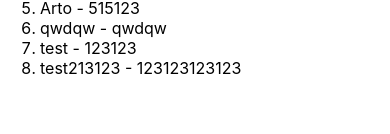
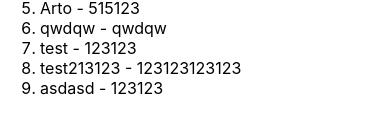
Before and after one commit to omergulen/fullstackchallenge, a React (Create React App) app in the folder part2/phonebook/: page / in a window 390 px wide. Shown: the part 376-510 px from the top of the page. Built offline with nearby package versions, Linux system fonts and the light colour scheme; data requests are answered from the project's data file.

Commit message:
part2 :: Phonebook step8

```diff
--- a/part2/phonebook/db.json
+++ b/part2/phonebook/db.json
@@ -39,6 +39,11 @@
       "name": "test213123",
       "number": "123123123123",
       "id": 8
+    },
+    {
+      "name": "asdasd",
+      "number": "123123",
+      "id": 9
     }
   ]
 }
--- a/part2/phonebook/src/App.js
+++ b/part2/phonebook/src/App.js
@@ -1,5 +1,5 @@
 import React, { useState, useEffect } from 'react'
-import axios from 'axios'
+import peopleDB from './services/people'
 
 const Header = ({ title }) => <h2>{title}</h2>
 
@@ -41,11 +41,7 @@
   const [newPhone, setNewPhone] = useState('')
 
   useEffect(() => {
-    axios
-      .get('http://localhost:3001/people')
-      .then(response => {
-        setPeople(response.data)
-      })
+    peopleDB.getAll().then(data => setPeople(data))
   }, [])
 
   const handleFilterNameChange = (e) => {
@@ -66,12 +62,12 @@
     if (people.find(el => el.name === newName)) {
       alert(`${newName} is already added to phonebook`)
     } else {
-      axios.post('http://localhost:3001/people',
-      { name: newName,
-        number: newPhone,
-        id: people[people.length - 1].id + 1
-      }).then(response => response.data)
-        .then(newPerson => setPeople(people.concat(newPerson)))
+      peopleDB.create(
+        {
+          name: newName,
+          number: newPhone,
+          id: people[people.length - 1].id + 1
+        }).then(newPerson => setPeople(people.concat(newPerson)))
     }
   }
 
--- /dev/null
+++ b/part2/phonebook/src/services/people.js
@@ -0,0 +1,25 @@
+import axios from 'axios'
+const baseUrl = 'http://localhost:3001/people'
+
+const getAll = () => {
+  return axios.get(baseUrl).then(response => response.data)
+}
+
+const create = newObject => {
+  return axios.post(baseUrl, newObject).then(response => response.data)
+}
+
+const update = (id, newObject) => {
+  return axios.put(`${baseUrl}/${id}`, newObject).then(response => response.data)
+}
+
+const deletePerson = id => {
+  return axios.delete(`${baseUrl}/${id}`).then(response => response.data)
+}
+
+export default {
+  getAll,
+  create,
+  deletePerson,
+  update
+}
```
